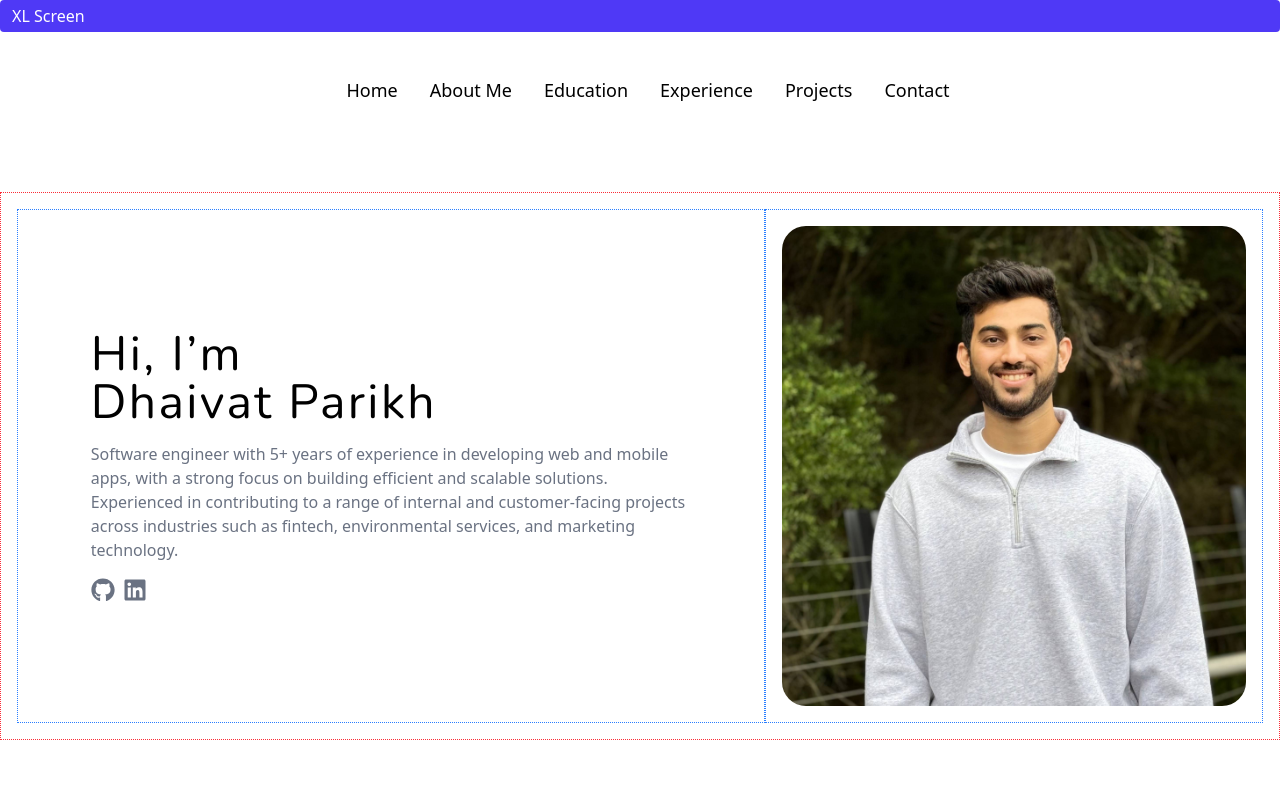
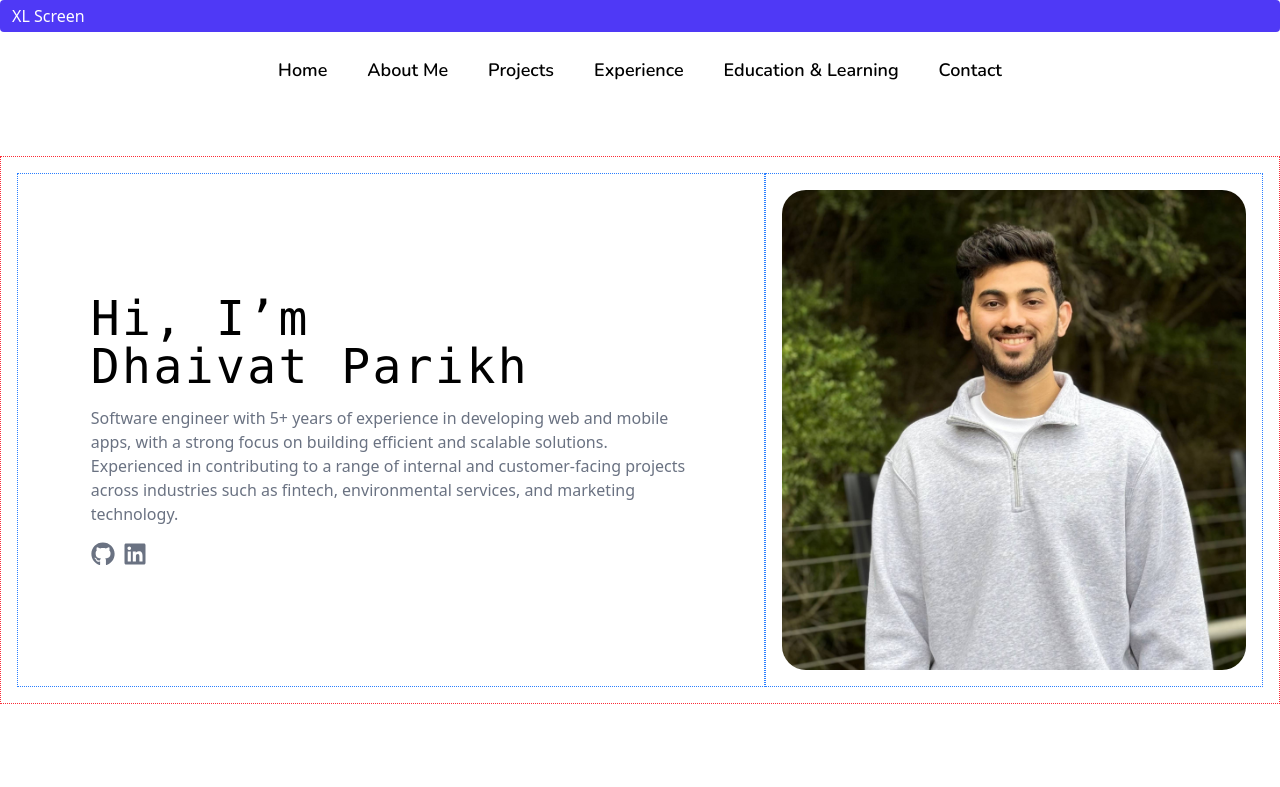
Before and after one commit to dhaivat28/dhaivat28.github.io, a React (Vite) app: page / in a window 1280 px wide. Shown: the top 787 px of the page. Built offline with nearby package versions, Linux system fonts and the light colour scheme.

Commit message:
update home page

```diff
--- a/package.json
+++ b/package.json
@@ -16,13 +16,15 @@
     "react": "^19.1.0",
     "react-dom": "^19.1.0",
     "react-icons": "^5.5.0",
-    "react-router-dom": "^7.6.0"
+    "react-router-dom": "^7.6.0",
+    "react-scroll": "^1.9.3"
   },
   "devDependencies": {
     "@eslint/js": "^9.25.0",
     "@types/luxon": "^3.6.2",
     "@types/react": "^19.1.2",
     "@types/react-dom": "^19.1.2",
+    "@types/react-scroll": "^1.8.10",
     "@vitejs/plugin-react": "^4.4.1",
     "autoprefixer": "^10.4.21",
     "eslint": "^9.25.0",
--- a/src/App.tsx
+++ b/src/App.tsx
@@ -35,13 +35,30 @@ function App() {
         2XL Screen
       </div>
 
+      <section id="home" />
       <Header />
+
       <Hero />
-      <AboutMe />
-      <Projects />
-      <Experience />
-      <Academics />
-      <Footer />
+
+      <section id="about">
+        <AboutMe />
+      </section>
+
+      <section id="projects">
+        <Projects />
+      </section>
+
+      <section id="experience">
+        <Experience />
+      </section>
+
+      <section id="education">
+        <Academics />
+      </section>
+
+      <section id="contact">
+        <Footer />
+      </section>
     </BrowserRouter>
   );
 }
--- a/src/components/header/Header.tsx
+++ b/src/components/header/Header.tsx
@@ -1,32 +1,57 @@
-import { motion } from "framer-motion";
-import React, { useState } from "react";
+import React, { useEffect, useState } from "react";
 import { FiMenu, FiX } from "react-icons/fi";
-import { Link } from "react-router-dom";
+import { Link } from "react-scroll";
 
 const links = [
-  { name: "Home", path: "/home" },
-  { name: "About Me", path: "/about" },
-  { name: "Education", path: "/projects" },
-  { name: "Experience", path: "/experience" },
-  { name: "Projects", path: "/projects" },
-  { name: "Contact", path: "/contact" },
+  { name: "Home", path: "home" },
+  { name: "About Me", path: "about" },
+  { name: "Projects", path: "projects" },
+  { name: "Experience", path: "experience" },
+  { name: "Education & Learning", path: "education" },
+  { name: "Contact", path: "contact" },
 ];
 
 export const Header: React.FC = () => {
   const [showMenu, setShowMenu] = useState(false);
+  const [scrolled, setScrolled] = useState(false);
 
   const toggleMenu = () => setShowMenu((prev) => !prev);
 
+  useEffect(() => {
+    const handleScroll = () => {
+      setScrolled(window.scrollY > 10);
+    };
+    window.addEventListener("scroll", handleScroll);
+    return () => window.removeEventListener("scroll", handleScroll);
+  }, []);
+
   return (
-    <motion.nav
-      initial={{ opacity: 0 }}
-      animate={{ opacity: 1 }}
-      id="nav"
-      className="sm:container sm:mx-auto"
+    <div
+      className={`w-full sm:flex sm:justify-center sm:items-center sticky top-0 bg-white z-10 transition-shadow duration-300 ${
+        scrolled ? "shadow-md py-4.5" : "py-6"
+      }`}
     >
-      <div className="z-10 max-w-screen-lg xl:max-w-screen-xl block sm:flex sm:justify-between sm:items-center py-6">
-        <div className="flex justify-between items-center px-4 sm:px-0">
-          <div className="sm:hidden">
+      {/* Desktop menu */}
+      <div className="hidden sm:flex sm:gap-10 justify-center items-center shadow-lg sm:shadow-none cursor-pointer">
+        {links.map((link) => (
+          <Link
+            key={link.name}
+            aria-label={link.name}
+            to={link.path}
+            smooth={true}
+            duration={500}
+            spy={true}
+            offset={-60}
+            activeClass="text-ocean-blue"
+            className="font-nunito text-lg font-semibold"
+          >
+            {link.name}
+          </Link>
+        ))}
+      </div>
+
+      {/* Mobile menu toggle button*/}
+      <div className="sm:hidden border-dotted border-1 border-blue-500">
         <button
           onClick={toggleMenu}
           type="button"
@@ -46,8 +71,8 @@ export const Header: React.FC = () => {
           </svg>
         </button>
       </div>
-        </div>
 
+      {/* Mobile menu*/}
       <div
         className={
           showMenu
@@ -60,28 +85,12 @@ export const Header: React.FC = () => {
             key={link.name}
             aria-label={link.name}
             to={link.path}
-              className="block text-left text-lg text-primary-dark dark:text-ternary-light hover:text-secondary-dark dark:hover:text-secondary-light sm:mx-4 mb-2 sm:py-2"
+            className="block text-left text-lg dark:text-ternary-light sm:mx-4 mb-2 sm:py-2"
           >
             {link.name}
           </Link>
         ))}
       </div>
-
-        <div className="hidden m-0 sm:ml-4 mt-5 sm:mt-3 sm:flex p-5 sm:p-0 justify-center items-center shadow-lg sm:shadow-none">
-          {links.map((link) => (
-            <Link
-              key={link.name}
-              aria-label={link.name}
-              to={link.path}
-              className="block text-left text-lg text-primary-dark dark:text-ternary-light hover:text-secondary-dark dark:hover:text-secondary-light sm:mx-4 mb-2 sm:py-2"
-            >
-              {link.name}
-            </Link>
-          ))}
     </div>
-
-        <div></div>
-      </div>
-    </motion.nav>
   );
 };
--- a/src/components/hero/Hero.tsx
+++ b/src/components/hero/Hero.tsx
@@ -15,17 +15,16 @@ export const Hero = () => {
         <div className="flex flex-col justify-center items-start">
           <div className="flex flex-col gap-4">
             <div>
-              <h1 className="self-start text-5xl font-nunito tracking-wider">
+              <h1 className="text-5xl font-mono font-medium tracking-wider">
                 Hi, I’m
               </h1>
-              <h1 className="self-start text-5xl font-nunito tracking-wider">
+              <h1 className="text-5xl font-mono font-medium tracking-wider">
                 Dhaivat Parikh
               </h1>
             </div>
-            <h1 className="self-start text-5xl font-nunito pl-5 tracking-wider"></h1>
           </div>
 
-          <p className="text-gray-500 text-md max-w-[600px]">
+          <p className="text-gray-500 text-md max-w-[600px] mt-4">
             Software engineer with 5+ years of experience in developing web and
             mobile apps, with a strong focus on building efficient and scalable
             solutions. Experienced in contributing to a range of internal and
```
Also changed, not shown: 1 other file (tests, documents, lock files or other folders). Lines whose indentation alone changed are shown as unchanged.
